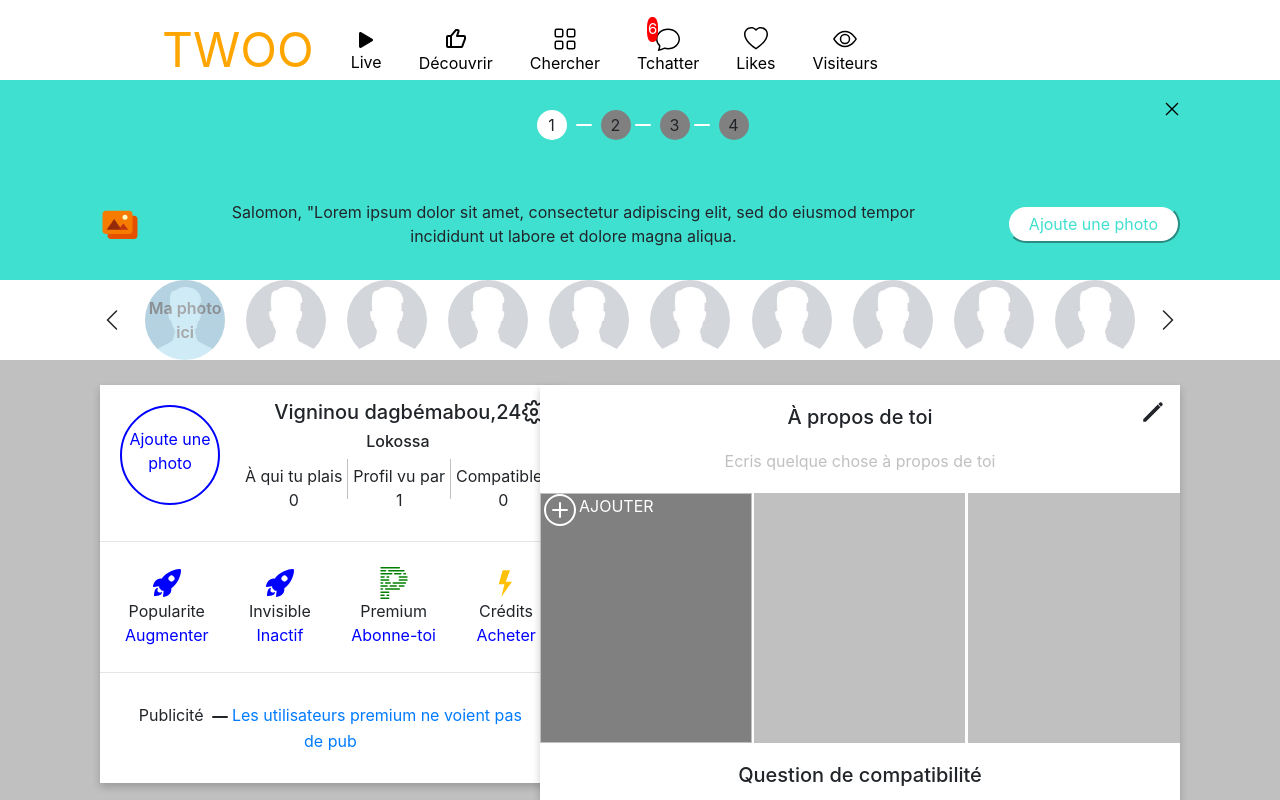
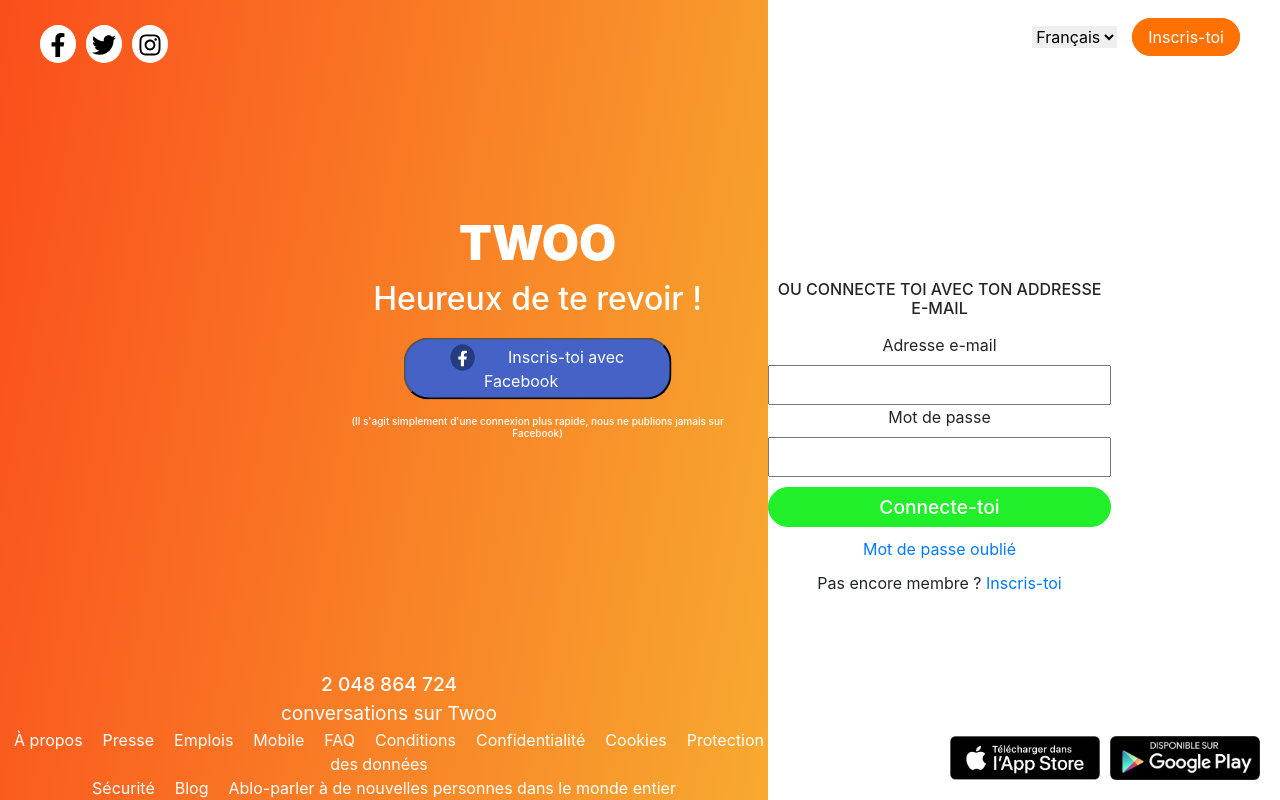
Before and after one commit to Dramani-devfullstack/solidar-ItProjectUnderSalomon, a React (Create React App) app in the folder dramani-app/: page /login in a window 1280 px wide. Shown: the top 800 px of the page. Built offline with nearby package versions, Linux system fonts and the light colour scheme.

Commit message:
Login Page done

```diff
--- a/dramani-app/package.json
+++ b/dramani-app/package.json
@@ -11,6 +11,7 @@
     "react-bootstrap": "^1.4.0",
     "react-dom": "^17.0.1",
     "react-icons": "^4.1.0",
+    "react-router-dom": "^5.2.0",
     "react-scripts": "4.0.1",
     "web-vitals": "^0.2.4"
   },
--- a/dramani-app/src/AboutUser/About.css
+++ b/dramani-app/src/AboutUser/About.css
@@ -59,6 +59,7 @@
     padding: 5px 15px;
     color: grey;
     font-weight: 500;
+    cursor: pointer;
 }
 
 .aboutUserBoxSubTitle span:first-of-type {
@@ -79,4 +80,5 @@
     color: #fff;
     margin-top: 25px;
     font-weight: 500;
+    cursor: pointer;
 }
--- a/dramani-app/src/AboutUser/About.js
+++ b/dramani-app/src/AboutUser/About.js
@@ -1,6 +1,7 @@
 import React from 'react';
 import { Component } from 'react';
 import './About.css';
+
 
 const About = () => {
     return (
@@ -33,7 +34,9 @@
                     <span>Non merci</span>
                 </div>
                 <div className="aboutUserBoxBtn">
+
                     <a id="continuBtn">Continuer</a>
+
                     <a><span id="stars">*</span>Champ est obligatoire</a>
                 </div>
 
--- a/dramani-app/src/App.js
+++ b/dramani-app/src/App.js
@@ -6,13 +6,21 @@
 import Content from './ContentComponent/Content';
 import Login from './LoginPage/Login'
 import About from './AboutUser/About'
+import {BrowserRouter as Router, Route, Switch} from "react-router-dom";
 function App() {
   return (
     <div className="App">
-      <Header />
-      <Content/>
-       {/* <Login/>
-      <About/> */}
+    <Router>
+        {/* <Header/>  */}
+        <Switch>
+          <Route path="/" exact component={Header} />
+          <Route path="/content" component={Content} />
+          <Route path="/login" component={Login} />
+          <Route path="/about" component={About} />
+        </Switch>
+
+    </Router>
+
     </div>
   );
 }
--- a/dramani-app/src/LoginPage/Login.css
+++ b/dramani-app/src/LoginPage/Login.css
@@ -157,7 +157,7 @@
     width: 100%;
     height: 40px;
 }
-.loginFormBox>button {
+#loginFormBtn{
     text-decoration: none;
     background: #20ef29;
     color: white;
--- a/dramani-app/src/LoginPage/Login.js
+++ b/dramani-app/src/LoginPage/Login.js
@@ -1,17 +1,9 @@
 import React from 'react';
-import { Component } from 'react';
 import './Login.css';
-import { Button, Navbar } from 'react-bootstrap';
-import { BiLike } from "react-icons/bi";
-import { BsGrid, BsChat, BsEye, BsHeart, BsBell, BsThreeDots, BsChevronLeft, BsChevronRight } from "react-icons/bs";
-import { FcFlashOn, FcGallery } from "react-icons/fc";
-import { GrClose } from "react-icons/gr";
-import { FiMinus } from "react-icons/fi";
-import { RiFacebookCircleFill } from "react-icons/ri";
 import { FaApple, FaGooglePlay, FaChevronDown, FaFacebookF, FaLinkedinIn, FaTwitter, FaInstagram } from "react-icons/fa";
 import appstore from '../img/appstore.png'
 import googleplay from '../img/googleplay.png'
-
+import {Link} from 'react-router-dom';
 const Login = () => {
     return (
         <div className="loginContainer">
@@ -55,7 +47,6 @@
                         <span><a href="#">Ablo-parler à de nouvelles personnes dans le monde entier</a></span>
                         </div>
             </div>
-
             </div>
 
             <div className="loginRightSide">
@@ -75,7 +66,9 @@
                         <label>Mot de passe</label><br/>
                         <input></input> <br/>
                     </form>
-                    <button className="loginFormBtn" href="#">Connecte-toi</button>
+                    <Link to="/about">
+                    <button id="loginFormBtn" >Connecte-toi</button>
+                    </Link>
                     <p><a href="#">Mot de passe oublié</a></p>
                     <p>Pas encore membre ? <a href="#">Inscris-toi</a></p>
                 </div>
@@ -83,13 +76,8 @@
                     <img src={appstore} width="150px" />
                     <img src={googleplay} width="150px" />
                 </div>
-
             </div>
-
         </div>
-
-
-
     )
 }
 
```
Also changed, not shown: 2 other files (tests, documents, lock files or other folders).
